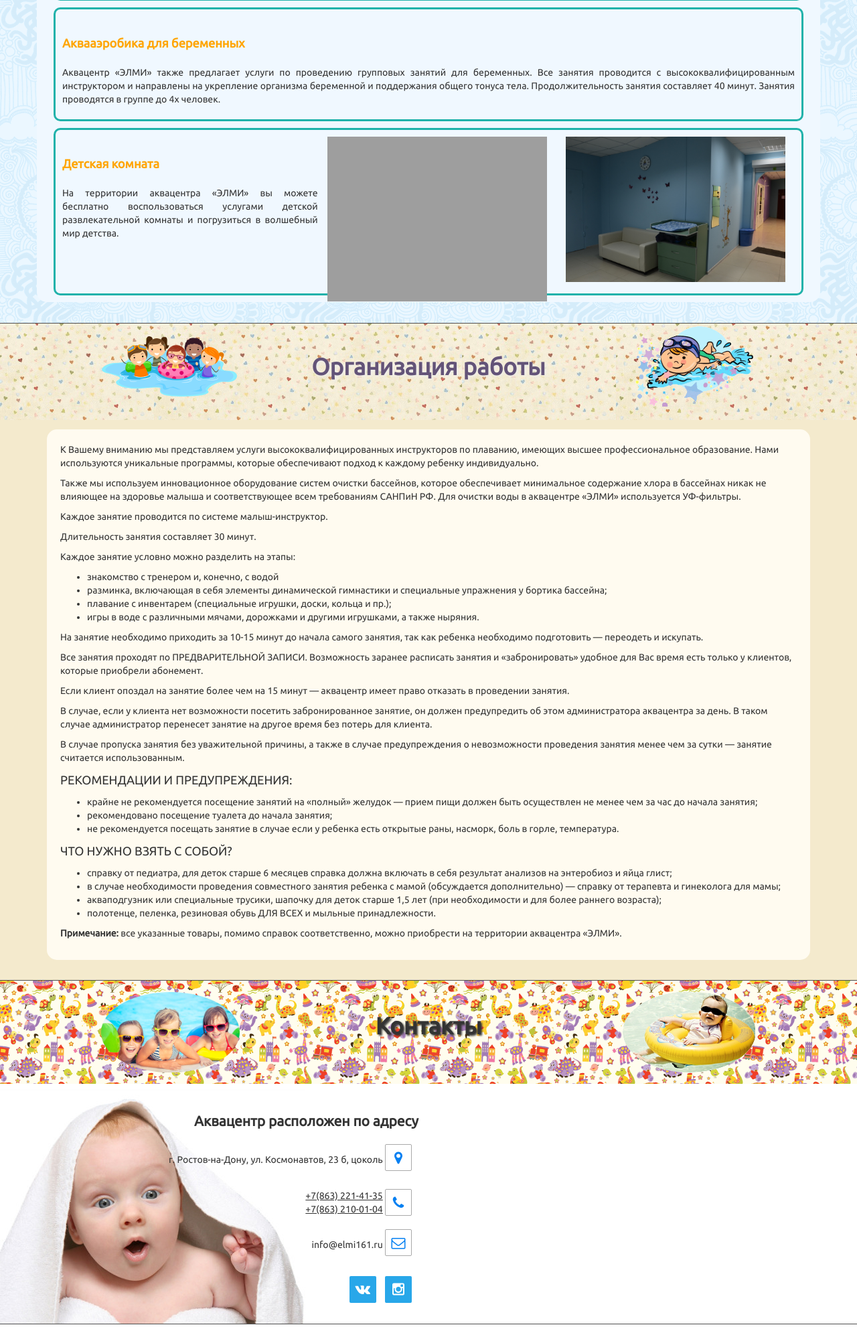
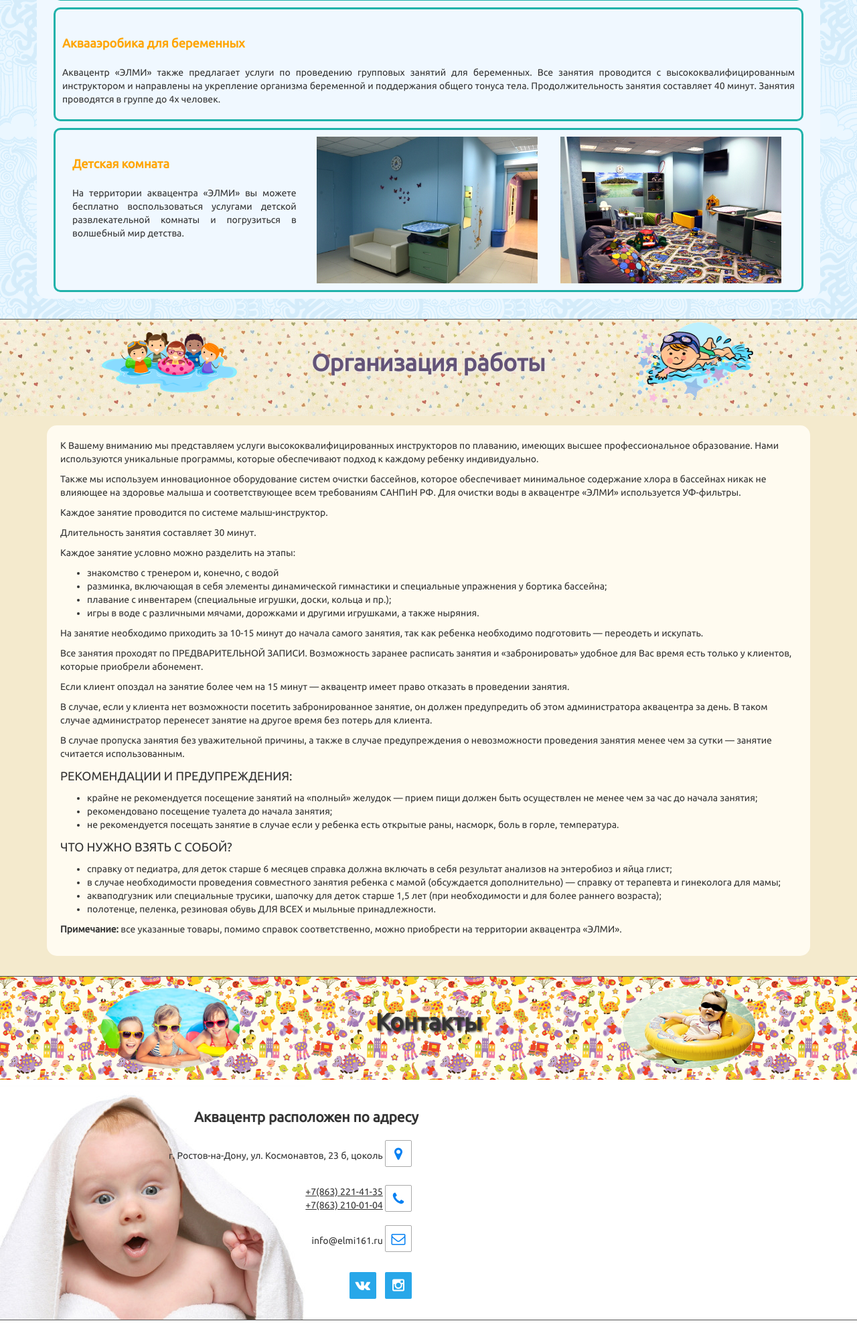
Before and after one commit to AntonyanArmen/elmi, a PHP site: page / in a window 1280 px wide. Shown: the part 2343-4324 px from the top of the page at 67% size. Run offline with PHP 8.4, Linux system fonts and the light colour scheme; some web fonts are replaced; grey boxes are pictures that could not be loaded.

Commit message:
service section images optimization

```diff
--- a/css/services.css
+++ b/css/services.css
@@ -80,12 +80,13 @@
         text-decoration: none;
         }
 
+/* end service */
+@media only screen and (min-width: 992px) and (max-width: 1199px) {
     .service-illustration {
-        max-width: 40%;
-        margin-left: 1em;
-        margin-right: 1em;
+        transform: scale(0.75);
     }
-/* end service */
+
+}
 @media only screen and (max-width: 766px){
     /* start service section */
     #service {
@@ -103,6 +104,9 @@
             margin: 10px;
             padding-bottom: 10px;
         }
+    .service-illustration {
+        margin-top: 10px;
+    }
     /* end service section */
 
 }
--- a/index.html
+++ b/index.html
@@ -206,16 +206,19 @@
 							<h2>Аквааэробика для беременных</h2>
 							<p>Аквацентр «ЭЛМИ» также предлагает услуги по проведению групповых занятий для беременных. Все занятия проводится с высококвалифицированным инструктором и направлены на укрепление организма беременной и поддержания общего тонуса тела. Продолжительность занятия составляет 40 минут. Занятия проводятся в группе до 4х человек.</p>
 						</div>
-						<div class="blockindex">
-							<img class="service-illustration float-left" style="max-width: 30%;" alt="Аквацентр в Ростове" title="Аквацентр Элми"   src="images/detskaja_komnata.jpg">
-							<img class="service-illustration float-left"  style="max-width: 30%;" alt="Детский бассейн Элми" title="Детская комната в Элми"   src="images/centr_plavanija_dlja_detej.jpg">
-							<h2>Детская комната</h2>
-							<p>На территории аквацентра «ЭЛМИ» вы можете бесплатно воспользоваться услугами детской развлекательной комнаты и погрузиться в волшебный мир детства.</p>
-							<p>&nbsp;</p>
-							<p>&nbsp;</p>
-						</div>
+						<div class="blockindex row">
+                            <div class="col-md-4">
+                                <h2>Детская комната</h2>
+                                <p>На территории аквацентра «ЭЛМИ» вы можете бесплатно воспользоваться услугами детской развлекательной комнаты и погрузиться в волшебный мир детства.</p>
+                            </div>
+                            <div class="col-md-4">
+                                <img class="service-illustration" alt="Аквацентр в Ростове" title="Аквацентр Элми"   src="images/detskaja_komnata_small.jpg">
+                            </div>
+                            <div class="col-md-4">
+                                <img class="service-illustration"  alt="Детский бассейн Элми" title="Детская комната в Элми"   src="images/centr_plavanija_dlja_detej_small.jpg">
+                            </div>
+                        </div>
                     </div>
-                    <div class="col-md-12 wow fadeIn animated" data-wow-offset="50" data-wow-delay="0.6s" style="visibility: visible; animation-delay: 0.6s; animation-name: fadeIn;"></div>
                 </div>
             </div>
         </section>
```
Also changed, not shown: images/centr_plavanija_dlja_detej_small.jpg (added), images/detskaja_komnata_small.jpg (added).
